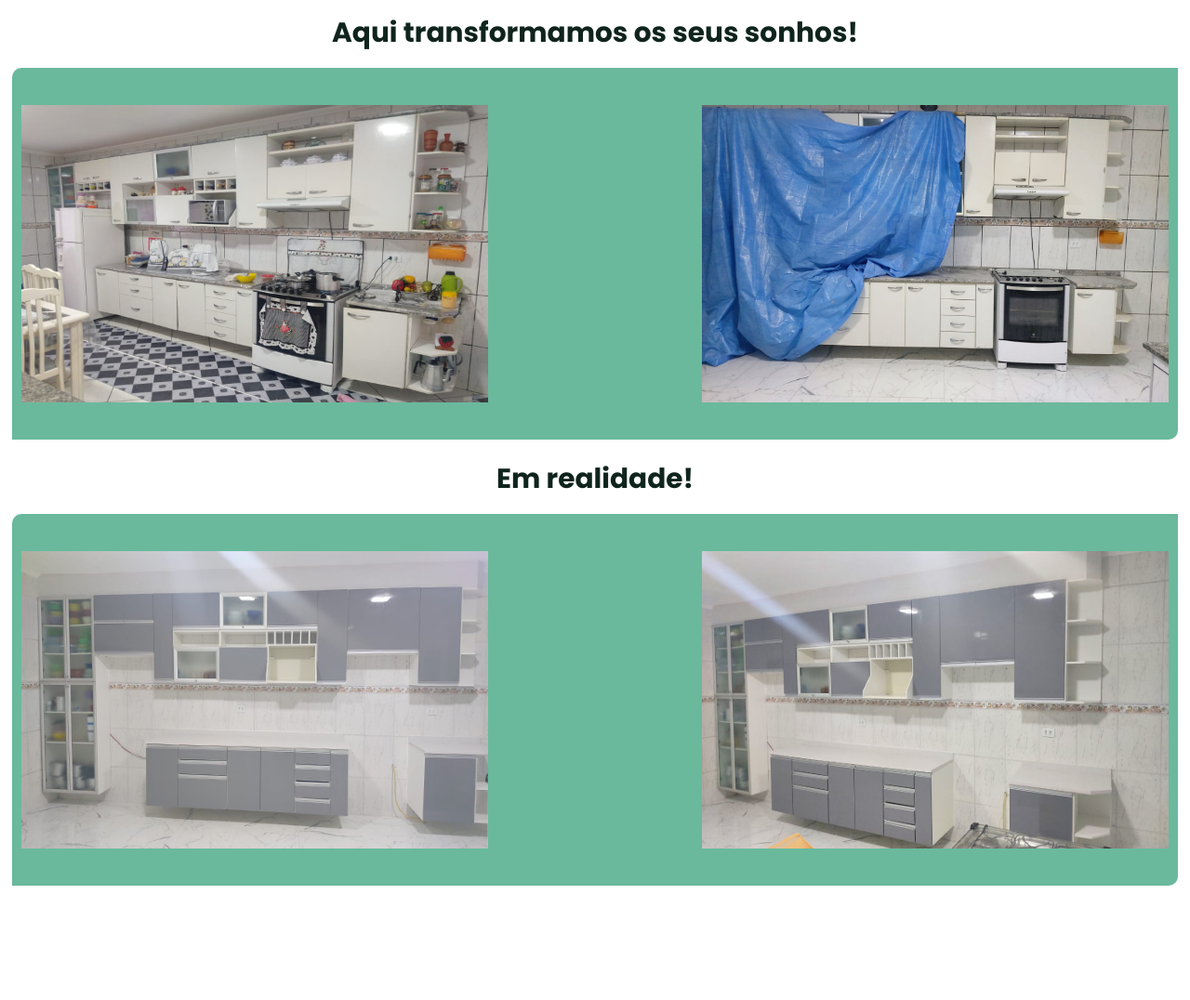
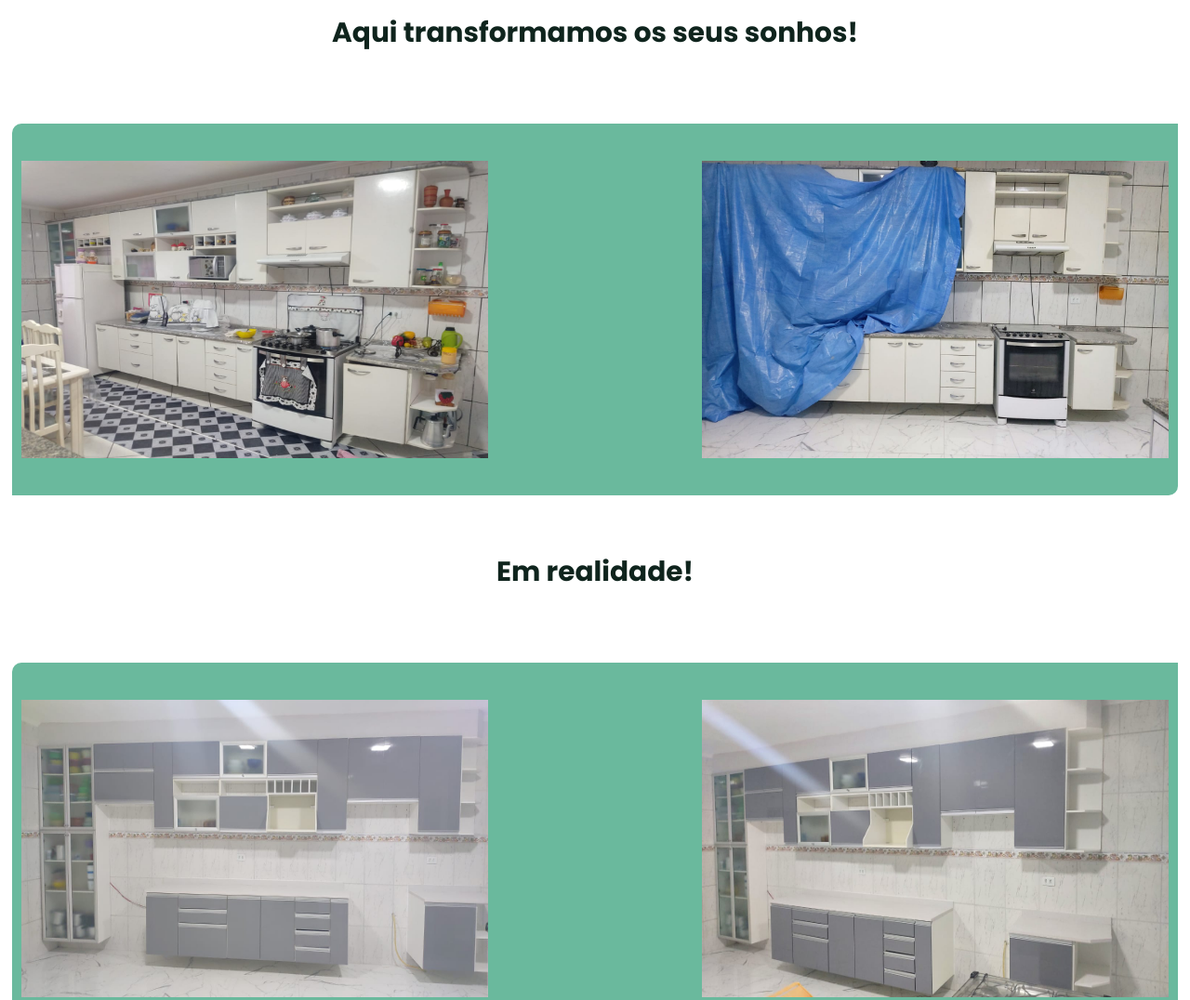
Before and after one commit to welton1986/Projeto_ReinaPlanejados, a plain HTML site: page index.html in a window 1280 px wide. Shown: the part 2680-3756 px from the top of the page at 93% size. Drawn offline with nearby package versions, Linux system fonts and the light colour scheme; files whose address does not match are found by name.

Commit message:
atualizado

```diff
--- a/style.css
+++ b/style.css
@@ -419,7 +419,8 @@ nav.show div.icon-close {
     width: 98%;
     height: 25rem;
     background-color: var(--base-color);
-    margin-bottom:1.25rem;
+    margin-top: 3.75rem;
+    margin-bottom:3.75rem;
     border-radius: 10px 0 10px 0px;
 }
 
@@ -436,6 +437,7 @@ nav.show div.icon-close {
     width: 98%;
     height: 25rem;
     background-color: var(--base-color);
+    margin-top: 3.75rem;
     border-radius: 10px 0 10px 0px;
 }
 
@@ -692,7 +694,6 @@ footer .social a:hover {
         align-items: center;
         width: 90%;
         height:31.25rem ;
-
         background-color: var(--base-color);
         margin-bottom:1.25rem;
         border-radius: 10px 0 10px 0px;
```
